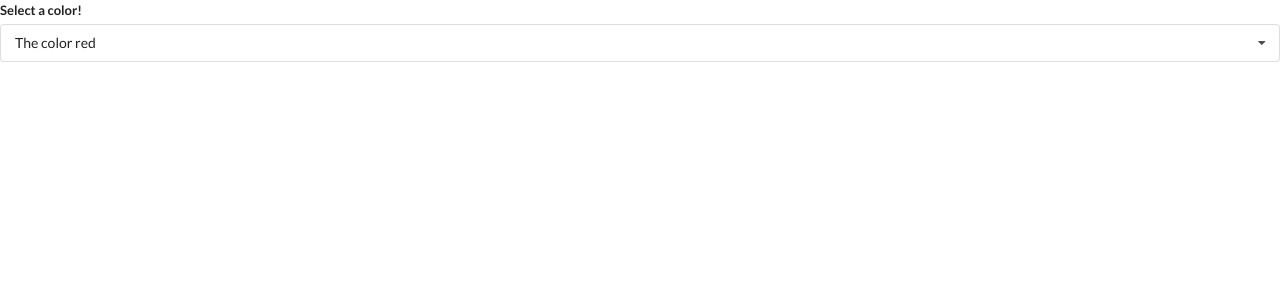
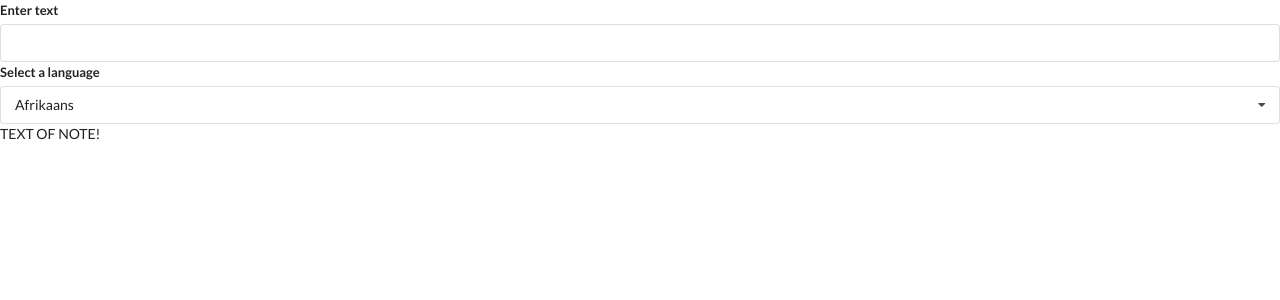
Before and after one commit to DecimaZA/widgets, a React (Create React App) app: page / in a window 1280 px wide. Shown: the top 300 px of the page. Built offline with nearby package versions, Linux system fonts and the light colour scheme.

Commit message:
Finished dropdown, started translate widget

```diff
--- a/src/App.js
+++ b/src/App.js
@@ -2,6 +2,8 @@
 import Accordion from './Components/Accordion';
 import Search from './Components/Search';
 import Dropdown from './Components/Dropdown';
+import textColors from './Components/textColors.css';
+import Translate from './Components/Translate';
 
 const items = [
     {
@@ -34,15 +36,20 @@
 ];
 
 export default () => {
-    const [selected, setSelected] = useState(options[0]);
+    // const [selected, setSelected] = useState(options[0]);
+    // const [showDropdown, setShowDropdown] = useState(true);
 
     return (
         <div>
+            {/* <button onClick={() => setShowDropdown(!showDropdown)}>Toggle dropdown</button> */}
+            {/* {showDropdown ?
             <Dropdown
                 selected={selected}
                 onSelectedChange={setSelected}
                 options={options}
-            />
+            /> : null
+            } */}
+            <Translate />
         </div>
     );
 };
--- a/src/Components/Dropdown.js
+++ b/src/Components/Dropdown.js
@@ -1,14 +1,25 @@
-import React, { useState, useEffect } from "react";
+import React, { useState, useEffect, useRef } from "react";
+import textColors from './textColors.css';
 
-const Dropdown = ({ options, selected, onSelectedChange }) => {
+const Dropdown = ({ label, options, selected, onSelectedChange }) => {
     const [open, setOpen] = useState(false);
+    const ref = useRef();
 
     useEffect(() => {
-        document.body.addEventListener('click', () => {
+        const onBodyClick = (event) => {
+          if (ref.current.contains(event.target)) {
+            return;
+          }
+          setOpen(false);
+        };
+        document.body.addEventListener("click", onBodyClick, { capture: true });
 
-            setOpen(false);
-        }, { capture: true });
-    }, []);
+        return () => {
+          document.body.removeEventListener("click", onBodyClick, {
+            capture: true,
+          });
+        };
+      }, []);
 
     const renderedOptions = options.map((option) => {
         if (option.value === selected.value) {
@@ -21,7 +32,7 @@
                 className="item"
                 onClick={() => {
 
-                    onSelectedChange(option)
+                onSelectedChange(option)
                 }}
             >
                 {option.label}
@@ -30,15 +41,14 @@
     });
 
     return (
-        <div className="ui form">
+        <div ref={ref} className="ui form">
             <div className="field">
                 <label className="label">
-                    Select a color!
+                    {label}
                 </label>
                 <div
                     onClick={() => {
-
-                        setOpen(!open)}}
+                    setOpen(!open)}}
                     className={`ui selection dropdown ${open ? 'visible active' : ''}`}
                 >
                     <i className="dropdown icon"></i>
@@ -51,6 +61,7 @@
                         {renderedOptions}
                     </div>
                 </div>
+                <p>TEXT OF NOTE!</p>
             </div>
         </div>
     );
--- /dev/null
+++ b/src/Components/Translate.js
@@ -0,0 +1,40 @@
+import React, { useState } from "react";
+import Dropdown from "./Dropdown";
+
+const options = [
+    {
+        label: 'Afrikaans',
+        value: 'af'
+    },
+    {
+        label: 'Hindi',
+        value: 'hi'
+    },
+    {
+        label: 'Arabic',
+        value: 'ar'
+    }
+];
+
+const Translate = () => {
+    const [language, setLanguage] = useState(options[0])
+    const [text, setText] = useState('');
+
+    return (
+        <div>
+            <div className="ui form">
+                <div className="field">
+                    <label>Enter text</label>
+                    <input value={text} onChange={(e) => setText(e.target.value)} />
+                </div>
+            </div>
+            <Dropdown
+                label="Select a language"
+                selected={language}
+                onSelectedChange={setLanguage}
+                options={options} />
+        </div>
+    );
+};
+
+export default Translate;
--- /dev/null
+++ b/src/Components/textColors.css
@@ -0,0 +1,11 @@
+.redText {
+    color: red
+}
+
+.blueText {
+    color: blue
+}
+
+.greenText {
+    color: green
+}
```
